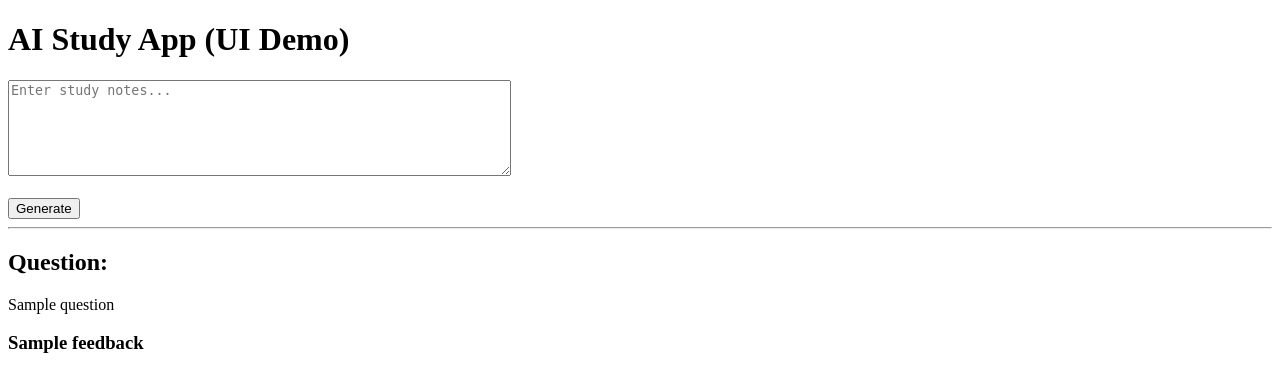
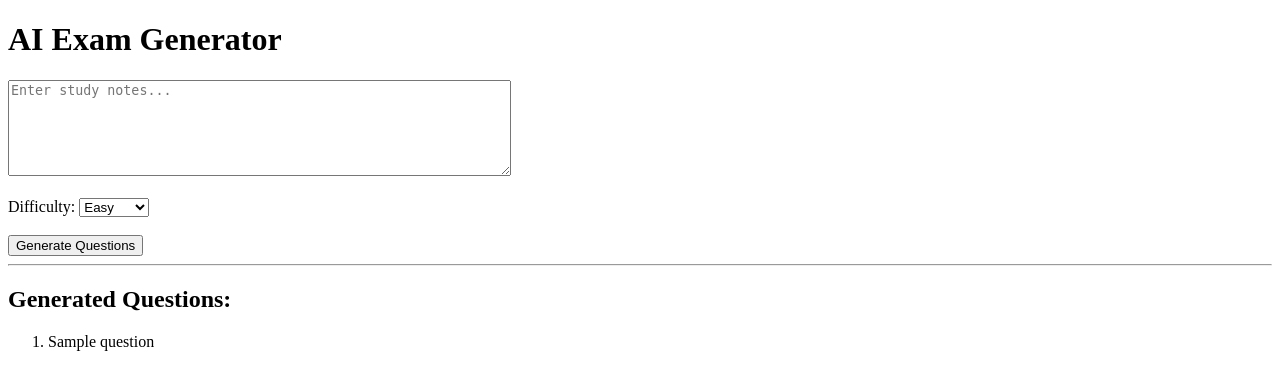
Before and after one commit to AE08-prog/aistudyassistant, a Flask app: template templates/index.html in a window 1280 px wide. Shown: the top 392 px of the page. Run offline with Flask 3, Linux system fonts and the light colour scheme; the template is opened without the code that fills it: most values are stand-ins (such as "Sample title", 1, 10 or a date in 2020).

Commit message:
AI exam generator project

```diff
--- a/app.py
+++ b/app.py
@@ -1,20 +1,65 @@
 from flask import Flask, render_template, request
+import random
 
 app = Flask(__name__)
 
+def generate_questions(notes, difficulty):
+    notes = notes.lower()
+
+    # Pick topic
+    if "photosynthesis" in notes:
+        topic = "photosynthesis"
+    elif "force" in notes:
+        topic = "force"
+    elif "cell" in notes:
+        topic = "the cell"
+    elif "respiration" in notes:
+        topic = "cellular respiration"
+    else:
+        topic = "the main concept"
+
+    # Difficulty templates
+    if difficulty == "easy":
+        templates = [
+            "What is {topic}?",
+            "Define {topic}.",
+            "What does {topic} do?"
+        ]
+    elif difficulty == "medium":
+        templates = [
+            "Explain how {topic} works.",
+            "Why is {topic} important?",
+            "Describe the process of {topic}."
+        ]
+    else:  # hard
+        templates = [
+            "Analyse the importance of {topic} in living systems.",
+            "Compare and evaluate {topic} with another biological process.",
+            "Explain in detail the mechanisms behind {topic}."
+        ]
+
+    # Generate multiple questions
+    questions = []
+    for _ in range(3):  # 3 questions per session
+        q = random.choice(templates).format(topic=topic)
+        questions.append(q)
+
+    return questions
+
+
 @app.route("/", methods=["GET", "POST"])
 def home():
-    question = ""
-    feedback = ""
+    questions = []
 
     if request.method == "POST":
         notes = request.form.get("notes")
+        difficulty = request.form.get("difficulty", "easy")
 
         if notes:
-            question = "Sample Question: What is photosynthesis?"
-            feedback = "Your answer will be checked in future AI version."
+            questions = generate_questions(notes, difficulty)
 
-    return render_template("index.html", question=question, feedback=feedback)
+    return render_template("index.html", questions=questions)
+
 
 if __name__ == "__main__":
     app.run()
--- a/templates/index.html
+++ b/templates/index.html
@@ -1,27 +1,36 @@
 <!DOCTYPE html>
 <html>
 <head>
-    <title>AI Study App (Demo)</title>
+    <title>AI Exam Generator</title>
 </head>
 <body>
 
-<h1>AI Study App (UI Demo)</h1>
+<h1>AI Exam Generator</h1>
 
 <form method="POST">
     <textarea name="notes" rows="6" cols="60" placeholder="Enter study notes..."></textarea>
     <br><br>
-    <button type="submit">Generate</button>
+
+    <label>Difficulty:</label>
+    <select name="difficulty">
+        <option value="easy">Easy</option>
+        <option value="medium">Medium</option>
+        <option value="hard">Hard</option>
+    </select>
+
+    <br><br>
+    <button type="submit">Generate Questions</button>
 </form>
 
 <hr>
 
-{% if question %}
-<h2>Question:</h2>
-<p>{{ question }}</p>
-{% endif %}
-
-{% if feedback %}
-<h3>{{ feedback }}</h3>
+{% if questions %}
+<h2>Generated Questions:</h2>
+<ol>
+    {% for q in questions %}
+        <li>{{ q }}</li>
+    {% endfor %}
+</ol>
 {% endif %}
 
 </body>
```
